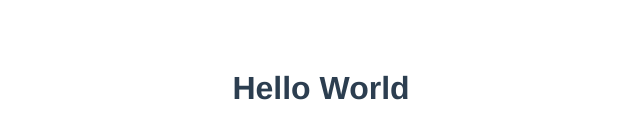
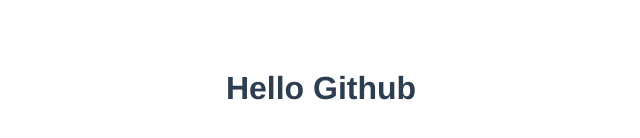
Before and after one commit to mariawasilewa/hello-world, a Vue app: page / in a window 1280 px wide. Shown: the part 254-392 px from the top of the page, without its empty margins (319-959 px from the left). Built offline with nearby package versions, Linux system fonts and the light colour scheme.

Commit message:
Update HelloWorld.vue

```diff
--- a/src/components/HelloWorld.vue
+++ b/src/components/HelloWorld.vue
@@ -9,7 +9,7 @@
   name: 'HelloWorld',
   data() {
     return {
-      msg: 'Hello World'
+      msg: 'Hello Github'
     }
   }
 }
```
